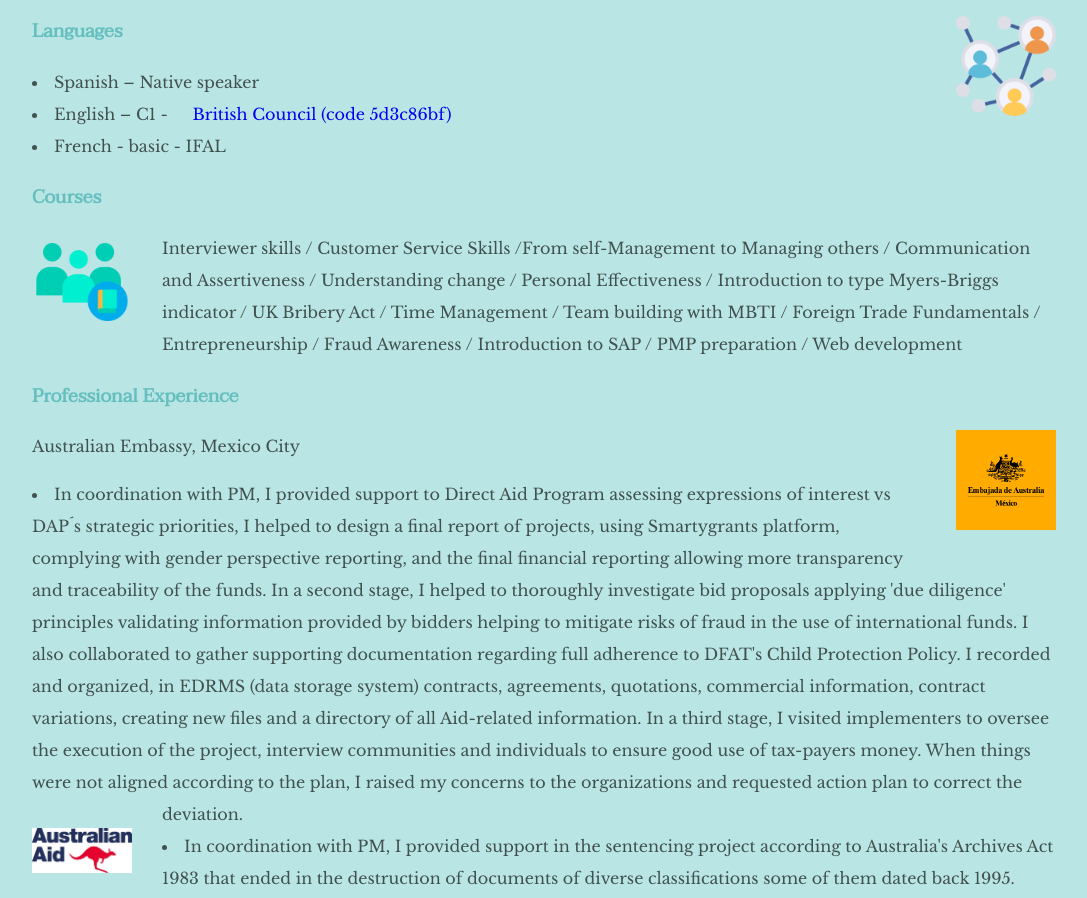
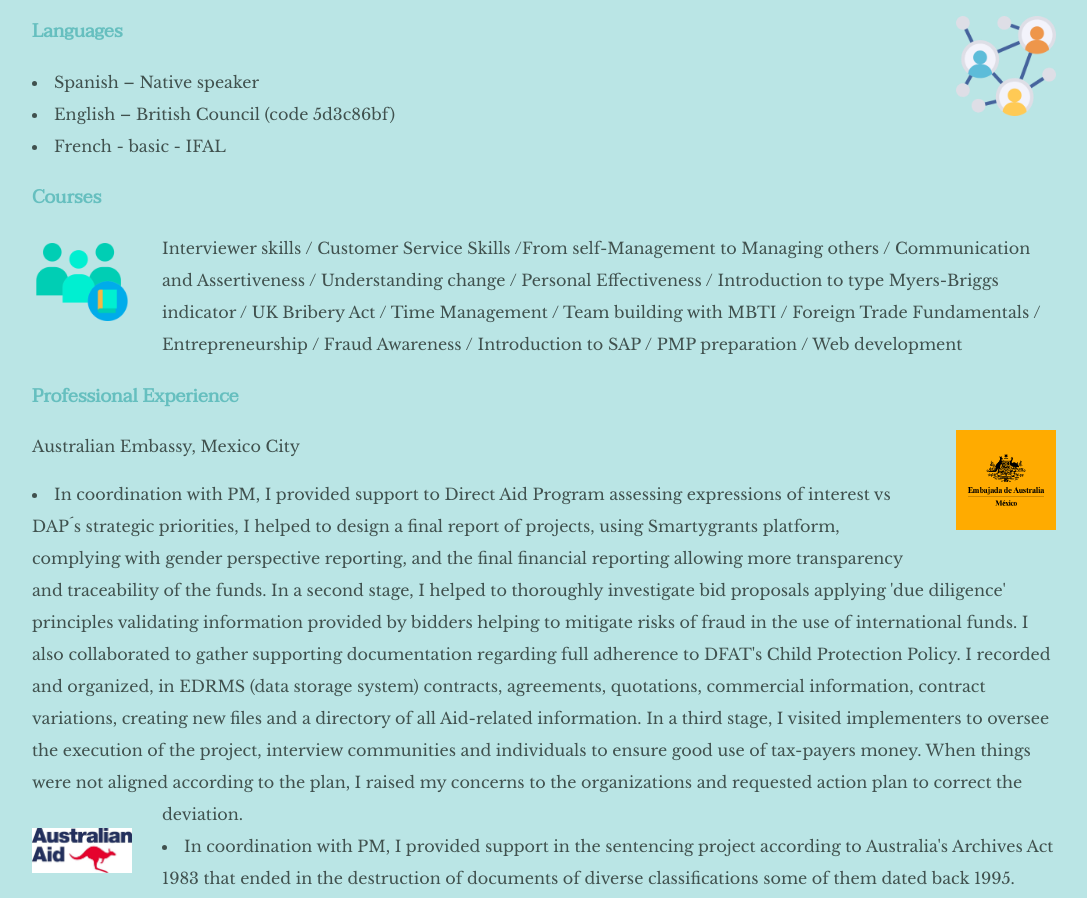
Before and after one commit to AbrahamGarciaOMx/CVTest.2, a plain HTML site: page index.html in a window 1280 px wide. Shown: the part 2248-3146 px from the top of the page, without its empty margins (96-1183 px from the left). Drawn offline with nearby package versions, Linux system fonts and the light colour scheme; a web font is replaced by a local one.

Commit message:
Update index.html

```diff
--- a/index.html
+++ b/index.html
@@ -60,7 +60,7 @@
         <h3>Languages</h3>
         <img class="Languages" src="teamwork (1).png" alt="" font-family: 'Libre Baskerville', serif; />
         <li>Spanish – Native speaker</li>
-        <li>English – C1 - <a href="https://www.englishscore.com/verify/">British Council (code 5d3c86bf)</a></li>
+        <li>English –<a class="Certificate"href="https://www.englishscore.com/verify/"> British Council (code 5d3c86bf)</a></li>
         <li>French - basic - IFAL</li>
         </ul>
         <h3>Courses</h3>
```
